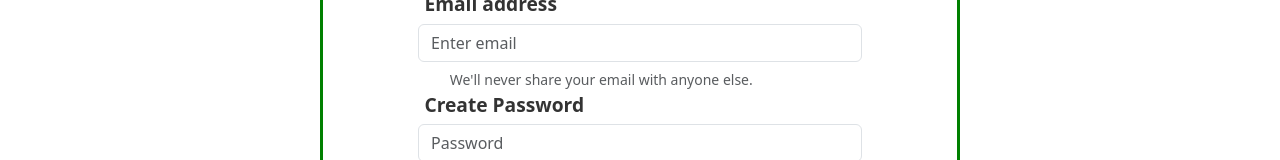
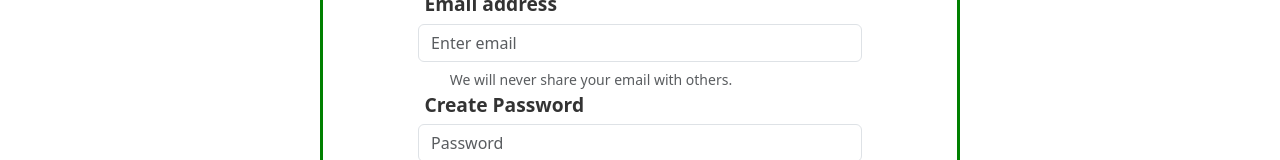
Before and after one commit to Higher121/BeSocial, a React (Vite) app: page /signup in a window 1280 px wide. Shown: the part 376-536 px from the top of the page. Built offline with nearby package versions, Linux system fonts and the light colour scheme.

Commit message:
Add SignUp form with styling and database connectivity

```diff
--- a/src/My_components/Navbar_components/LogIn.jsx
+++ b/src/My_components/Navbar_components/LogIn.jsx
@@ -59,7 +59,7 @@ if(isLoggedIn){
           required
         />
         <small id="emailHelp" className="form-text text-muted customText">
-          We'll never share your email with anyone else.
+          We will never share your email with others.
         </small>
       </div>
       <div className="form-group" id='form-div'>
--- a/src/My_components/Navbar_components/SignUp.jsx
+++ b/src/My_components/Navbar_components/SignUp.jsx
@@ -138,7 +138,7 @@ function SignUp() {
           required
         />
         <small id="emailHelp" className="form-text text-muted customText">
-          We'll never share your email with anyone else.
+          We will never share your email with others.
         </small>
       </div>
       <div className="form-group">
```
